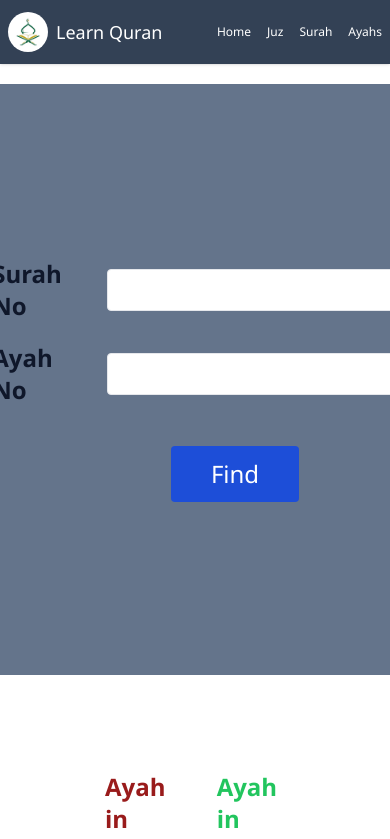
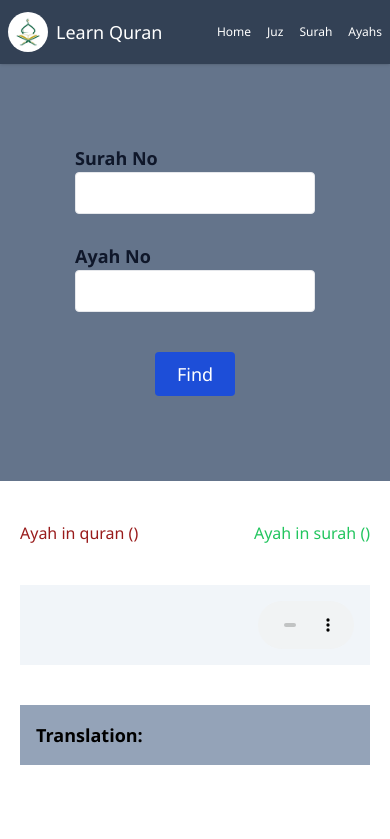
Before and after one commit to SulimanHakimi/Quran-Karim, a React (Create React App) app: page /ayahs in a window 390 px wide. Shown: the top 839 px of the page. Built offline with nearby package versions, Linux system fonts and the light colour scheme; the HTML template or start-up script is replaced by a standard one.

Commit message:
add style and responsev for ayahs and finished all web page

```diff
--- a/public/index.html
+++ b/public/index.html
@@ -10,6 +10,13 @@
     />
     <title>React App</title>
   </head>
+  <style>
+    input::-webkit-outer-spin-button,
+    input::-webkit-inner-spin-button {
+      display: none;
+    }
+  </style>
+
   <body>
     <noscript>You need to enable JavaScript to run this app.</noscript>
     <div id="root"></div>
--- a/src/components/ayahPage.jsx
+++ b/src/components/ayahPage.jsx
@@ -19,18 +19,19 @@ function AyahPage() {
       .then((res) => {
         setData(res.data.data);
         setLoding(false);
+        window.scrollTo(0, 450);
       })
       .catch((err) => console.log(err));
   }
 
   return (
-    <div className=" flex mt-[10vh] min-h-screen justify-center flex-col gap-10 items-center text-2xl">
-      <div className="flex items-center justify-center gap-10 w-full bg-slate-500 flex-col min-h-[70vh]">
-        <div className="flex flex-col gap-5">
-          <div className=" gap-4 flex items-center">
+    <div className=" flex md:mt-[10vh] mt-[7vh] min-h-screen justify-center flex-col gap-10 items-center">
+      <div className="flex items-center justify-center gap-10 w-full bg-slate-500 flex-col min-h-[50vh] md:min-h-[75vh]">
+        <div className="flex flex-col md:gap-5 gap-7">
+          <div className="md:gap-4 gap-0 md:flex-row flex-col  flex items-center">
             <label
               for="surah"
-              className="text-slate-900 text-2xl font-semibold"
+              className="text-slate-900 md:text-2xl md:w-fit w-60 text-lg font-semibold"
             >
               Surah No
             </label>
@@ -39,12 +40,15 @@ function AyahPage() {
               type="number"
               maxLength={3}
               name="surah"
-              className="outline-none rounded border py-2 w-80 text-base px-3"
+              className="outline-none rounded border py-2 md:w-80 w-60 text-base px-3"
               onChange={surahInputValue}
             />
           </div>
-          <div className="gap-6 flex items-center">
-            <label for="ayah" className="text-slate-900 text-2xl font-semibold">
+          <div className="md:gap-6 gap-0 md:flex-row flex-col  flex items-center">
+            <label
+              for="ayah"
+              className="text-slate-900 md:text-2xl md:w-fit w-60 text-lg font-semibold"
+            >
               Ayah No
             </label>
 
@@ -52,7 +56,7 @@ function AyahPage() {
               type="number"
               maxLength={4}
               id="ayah"
-              className="outline-none rounded border py-2 w-80 text-base px-3"
+              className="outline-none rounded border py-2 md:w-80 w-60 text-base px-3"
               name="ayah"
               onChange={ayahInputValue}
             />
@@ -60,12 +64,12 @@ function AyahPage() {
         </div>
         <button
           onClick={btnClick}
-          className="py-3 px-5 bg-blue-700 text-white w-32 ml-20 rounded"
+          className="md:py-3 py-2 px-4 md:text-2xl text-lg md:px-5 bg-blue-700 text-white w-20 md:w-32 md:ml-20 rounded"
         >
           Find
         </button>
       </div>
-      <div className="flex py-10 min-h-[80vh] gap-10 flex-col w-full px-28 items-end">
+      <div className="flex pb-10 min-h-[85vh] gap-10 flex-col w-full px-5 md:px-28 items-end">
         {loding ? (
           <>
             <div class="w-full flex justify-center items-center">
@@ -89,15 +93,15 @@ function AyahPage() {
           </>
         ) : (
           <>
-            <div className="flex gap-10 justify-center p-4 w-full">
-              <p className="text-red-800 font-semibold">
+            <div className="flex md:gap-10 justify-between md:p-4 w-full">
+              <p className="text-red-800 font-medium md:font-semibold">
                 Ayah in quran ({data?.number?.inQuran})
               </p>
-              <p className="text-green-500 font-semibold">
+              <p className="text-green-500 font-medium md:font-semibold">
                 Ayah in surah ({data?.number?.inSurah})
               </p>
             </div>
-            <p className="text-2xl bg-slate-100 w-full font-semibold text-green-800 flex text-end items-start justify-end p-4 gap-5">
+            <p className="md:text-2xl text-lg bg-slate-100 w-full font-medium md:font-semibold text-green-800 flex text-end items-start justify-end p-4 gap-3 md:gap-5">
               {data?.text?.arab}
               <audio
                 controls
@@ -107,9 +111,9 @@ function AyahPage() {
                 <source src={data?.audio?.secondary[1]} type="audio/mpeg" />
               </audio>
             </p>
-            <p className="text-2xl font-semibold text-start w-full p-4 bg-slate-400">
-              Translation:{" "}
-              <span className="text-xl font-medium">
+            <p className="md:text-2xl text-lg font-semibold w-full p-4 bg-slate-400">
+              Translation:
+              <span className="md:text-xl text-base font-normal md:font-medium">
                 {data?.translation?.en}
               </span>
             </p>
```
